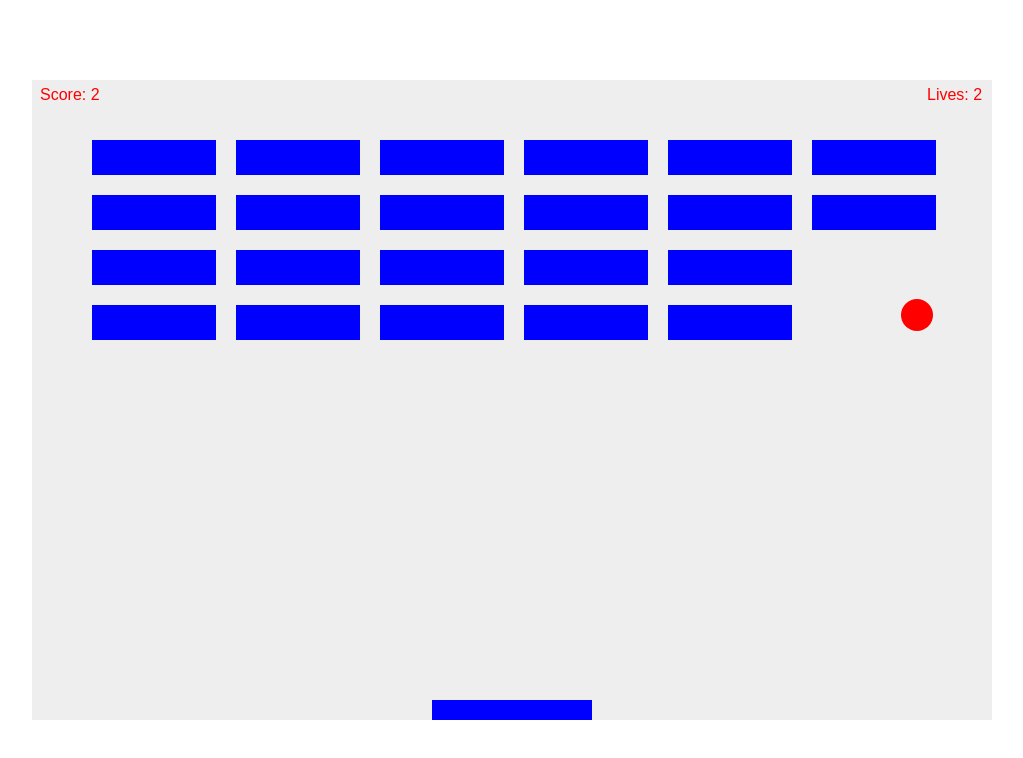
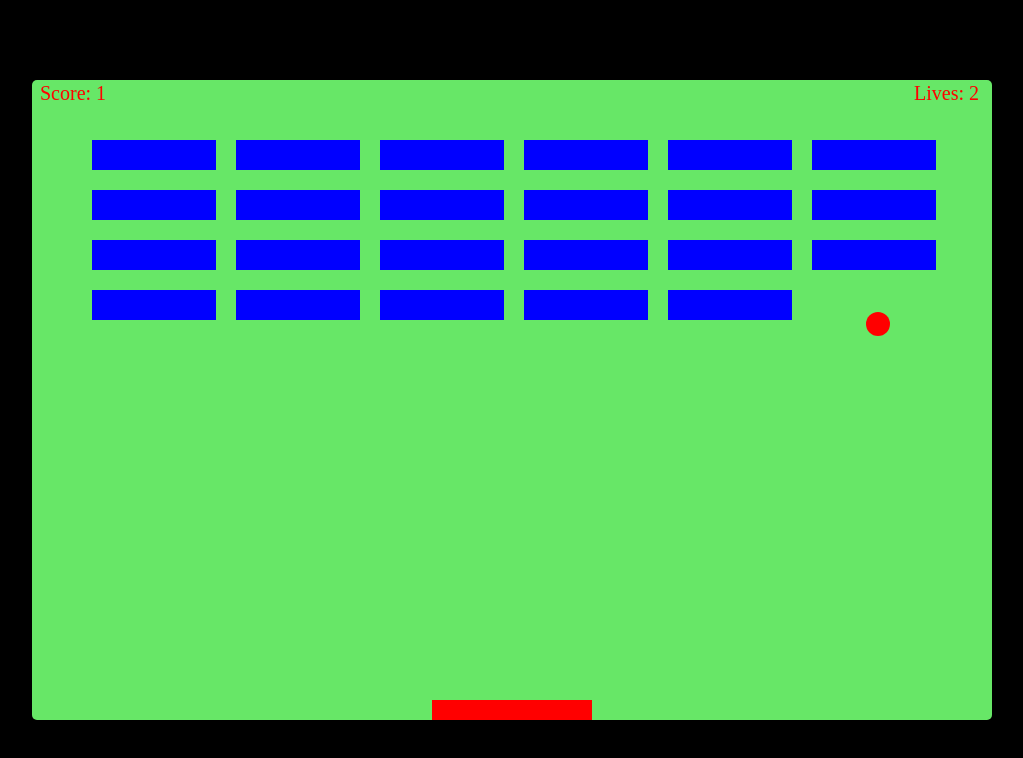
Before and after one commit to bhasshaw/brick-breaker, a plain HTML site: page index.html in a window 1280 px wide. Shown: the whole page, without its empty margins (128-1151 px from the left). Drawn offline with Linux system fonts and the light colour scheme.

Commit message:
small tweaks

```diff
--- a/index.js
+++ b/index.js
@@ -1,6 +1,6 @@
 let canvas = document.getElementById("myCanvas");
 let ctx = canvas.getContext("2d");
-let ballRadius = 16;
+let ballRadius = 12;
 let x = canvas.width / 2;
 let y = canvas.height - 60;
 let dx = 4;
@@ -13,7 +13,7 @@ let leftPressed = false;
 let brickRowCount = 4;
 let brickColumnCount = 6;
 let brickWidth = 124;
-let brickHeight = 35;
+let brickHeight = 30;
 let brickPadding = 20;
 let brickOffsetTop = 60;
 let brickOffsetLeft = 60;
@@ -69,13 +69,13 @@ function collisionDetection() {
 }
 
 function drawLives() {
-    ctx.font = "16px Arial";
+    ctx.font = "20px Times New Roman";
     ctx.fillStyle = "red";
-    ctx.fillText("Lives: " + lives, canvas.width - 65, 20);
+    ctx.fillText("Lives: " + lives, canvas.width - 78, 20);
 }
 
 function drawScore() {
-    ctx.font = "16px Arial";
+    ctx.font = "20px Times New Roman";
     ctx.fillStyle = "red";
     ctx.fillText("Score: " + score, 8, 20);
 }
@@ -91,7 +91,7 @@ function drawBall() {
 function drawPaddle() {
     ctx.beginPath();
     ctx.rect(paddleX, canvas.height - paddleHeight, paddleWidth, paddleHeight);
-    ctx.fillStyle = "blue";
+    ctx.fillStyle = "red";
     ctx.fill();
     ctx.closePath();
 }
@@ -136,7 +136,7 @@ function draw() {
         else {
             lives--;
             if(!lives) {
-                alert("GAME OVER");
+                alert("SORRY....GAME OVER");
                 document.location.reload();
             }
             else {
@@ -150,10 +150,10 @@ function draw() {
     }
 
     if (rightPressed && paddleX < canvas.width - paddleWidth) {
-        paddleX += 7;
+        paddleX += 9;
     }
     else if (leftPressed && paddleX > 0) {
-        paddleX -= 7;
+        paddleX -= 9;
     }
 
     x += dx;
--- a/main.css
+++ b/main.css
@@ -3,8 +3,13 @@
     margin: 0;
 }
 
+body{
+    background-color: black;
+}
+
 canvas {
-    background: #eee;
+    background: rgb(103, 231, 103);
+    border-radius: 5px;
     padding: 0;
     margin:auto;
     display: block;
```
